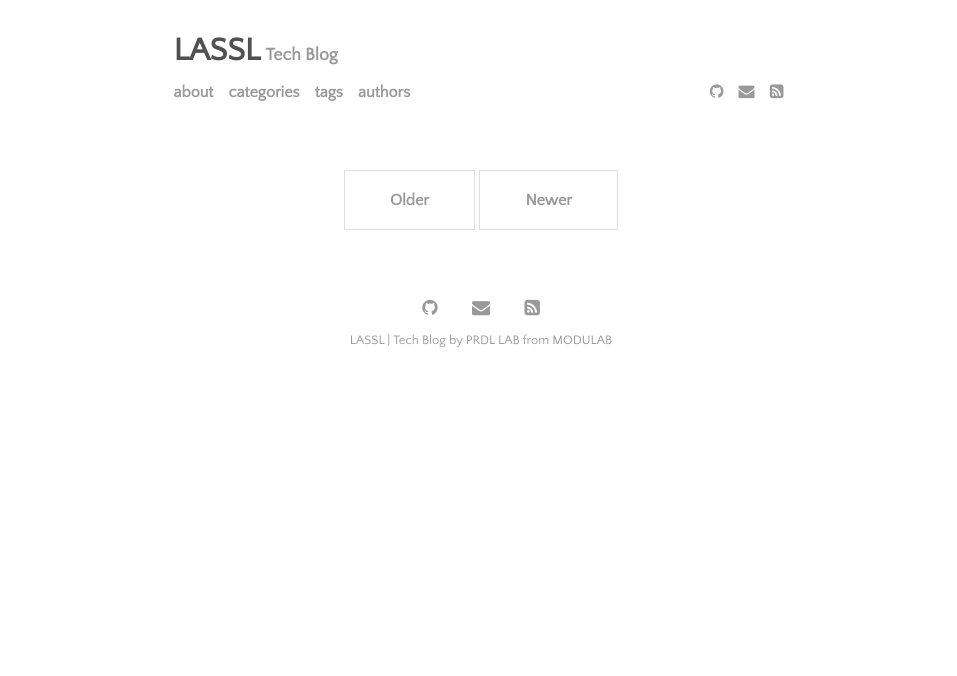
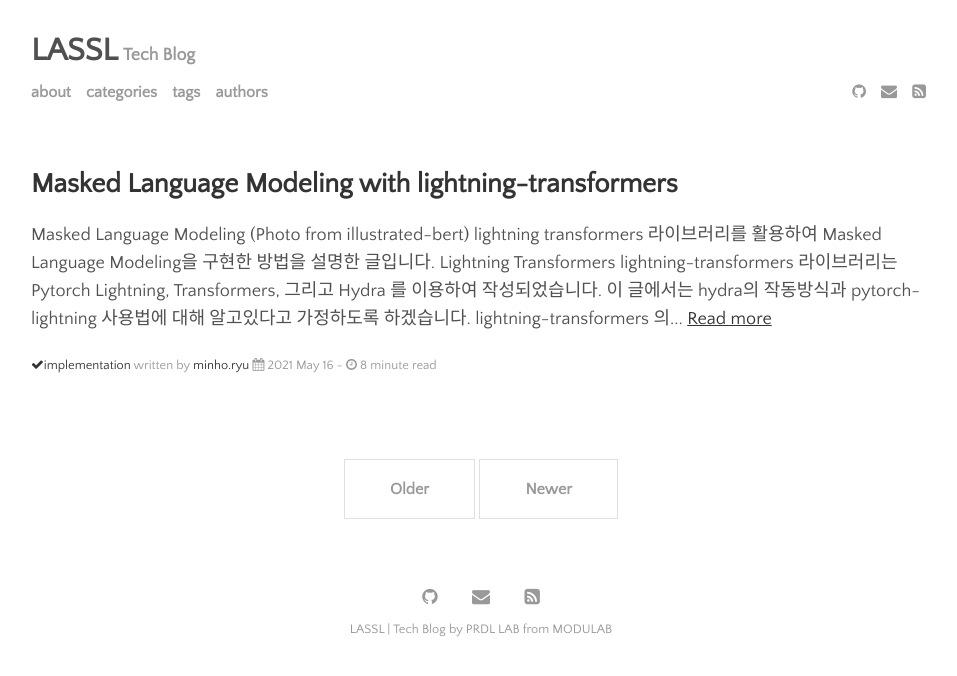
Before and after one commit to lassl/_lassl.github.io, a Jekyll site: the page built from index.html, in a window 1280 px wide. Shown: the top 676 px of the page, without its empty margins (159-1116 px from the left). Built offline with Jekyll 4.4.1, drawn with Linux system fonts in a browser that asks for light colours; the list of posts is cut into pages by our own code; some of the changed lines change nothing that is shown.

Commit message:
[blog] docs: lightning-transformers MLM impl - MLM 구현 방법 블로그 작성 - width 900px로 확장
Refs: #13

````diff
--- /dev/null
+++ b/_posts/2021-05-16-lightning-transformers-mlm.md
@@ -0,0 +1,419 @@
+---
+layout: post
+title: Masked Language Modeling with lightning-transformers
+author: minho.ryu
+categories: [implementation]
+tags: []
+
+---
+<img src="https://user-images.githubusercontent.com/19511788/118396034-8b12ba80-b688-11eb-8d2e-c6adef157ce8.png">
+<center> Masked Language Modeling <a href="http://jalammar.github.io/illustrated-bert/" target="_blank">(Photo from illustrated-bert)</a></center>
+
+- lightning transformers 라이브러리를 활용하여 Masked Language Modeling을 구현한 방법을 설명한 글입니다.
+
+<br />
+
+---
+### Lightning Transformers
+lightning-transformers 라이브러리는 [Pytorch Lightning](https://github.com/PyTorchLightning/pytorch-lightning), [Transformers](https://github.com/huggingface/transformers), 그리고 [Hydra](https://github.com/facebookresearch/hydra) 를 이용하여 작성되었습니다. 이 글에서는 hydra의 작동방식과 pytorch-lightning 사용법에 대해 알고있다고 가정하도록 하겠습니다.
+
+lightning-transformers 의 코드 구성은 아래와 같습니다.
+
+    .
+    ├── conf                            # Config files for hydra
+    │   ├── dataset/nlp                 # dataset config for each nlp task
+    │   │   ├── language_modeling
+    │   │   ├── ...
+    │   │   └── translation
+    │   ├── ...
+    │   ├── task/nlp                    # model config for each nlp task
+    │   │   ├── language_modeling.yaml
+    │   │   ├── ...
+    │   │   └── translation.yaml
+    │   └── ...
+    ├── lightning_transformers          # Source files
+    │   ├── cli
+    │   ├── core                        # backbone classes using pytorch-lightning
+    │   └── task/nlp
+    │       ├── language_modeling
+    │       │   ├── config.py           # Task-specific config class
+    │       │   ├── data.py             # Task-specific data class
+    │       │   └── model.py            # Task-specific model class
+    │       ├── ...
+    │       └── translation
+    ├── ...
+    ├── predict.py                      # Script for prediction
+    └── train.py                        # Script for training
+
+<br />
+
+---
+### Language Modeling in lightning-transformers
+Masked Language Modeling 구현 방법에 앞서 Language Modeling이 어떻게 구현되어 있는지 살펴봅시다. 사실 LM과 MLM의 구현방식은 크게 다르지 않으므로 이를 대부분 참조하였습니다.
+먼저 위 코드 구성에서 lightning_transformers 폴더 아래 있는 task/nlp/language_modeling 안의 파일들을 보면,
+
+```python
+""" language_modeling/config.py """
+
+from dataclasses import dataclass
+from lightning_transformers.core.nlp import HFTransformerDataConfig
+
+
+@dataclass
+class LanguageModelingDataConfig(HFTransformerDataConfig):
+    block_size: int = 128
+```
+config.py 파일에서는 Language Modeling 데이터 모듈에서 사용할 config를 정의하였습니다. LanguageModelingDataConfig는 HFTransformerDataConfig를 상속받았는데,
+HFTransformerDataConfig에는 dataset_name, padding, truncation 등의 transformers 라이브러리를 사용할 때 task-dependent 하게 공통으로 사용되는 argument들이 정의되어 있습니다.
+
+```python
+""" language_modeling/data.py """
+
+from functools import partial
+from typing import Callable, Optional, Union
+
+from datasets import Dataset
+from pytorch_lightning import _logger as log
+from transformers import default_data_collator, PreTrainedTokenizerBase
+
+from lightning_transformers.core.nlp import HFDataModule
+from lightning_transformers.task.nlp.language_modeling.config import LanguageModelingDataConfig
+
+class LanguageModelingDataModule(HFDataModule):
+    """
+    Defines ``LightningDataModule`` for Language Modeling Datasets.
+
+    Args:
+        *args: ``HFDataModule`` specific arguments.
+        cfg: Contains data specific parameters when processing/loading the dataset
+            (Default ``LanguageModelingDataConfig``)
+        **kwargs: ``HFDataModule`` specific arguments.
+    """
+    cfg: LanguageModelingDataConfig
+
+    def __init__(self, *args, cfg: LanguageModelingDataConfig = LanguageModelingDataConfig(), **kwargs) -> None:
+        super().__init__(*args, cfg=cfg, **kwargs)
+
+    def process_data(self, dataset: Dataset, stage: Optional[str] = None) -> Dataset:
+        column_names = dataset["train" if stage == "fit" else "validation"].column_names
+        text_column_name = "text" if "text" in column_names else column_names[0]
+
+        tokenize_function = partial(self.tokenize_function, tokenizer=self.tokenizer, text_column_name=text_column_name)
+
+        dataset = dataset.map(
+            tokenize_function,
+            batched=True,
+            num_proc=self.cfg.preprocessing_num_workers,
+            remove_columns=column_names,
+            load_from_cache_file=self.cfg.load_from_cache_file,
+        )
+
+        convert_to_features = partial(self.convert_to_features, block_size=self.effective_block_size)
+
+        dataset = dataset.map(
+            convert_to_features,
+            batched=True,
+            num_proc=self.cfg.preprocessing_num_workers,
+            load_from_cache_file=self.cfg.load_from_cache_file,
+        )
+
+        return dataset
+
+    @property
+    def effective_block_size(self) -> int:
+        if self.cfg.block_size is None:
+            block_size = self.tokenizer.model_max_length
+            if block_size > 1024:
+                log.warn(
+                    f"The tokenizer picked seems to have a very large `model_max_length` "
+                    f"({self.tokenizer.model_max_length}). "
+                    "Picking 1024 instead. You can change that default value by passing dataset.cfg.block_size=x."
+                )
+            block_size = 1024
+        else:
+            if self.cfg.block_size > self.tokenizer.model_max_length:
+                log.warn(
+                    f"The block_size passed ({self.cfg.block_size}) is larger than the maximum length for the model"
+                    f"({self.tokenizer.model_max_length}). Using block_size={self.tokenizer.model_max_length}."
+                )
+            block_size = min(self.cfg.block_size, self.tokenizer.model_max_length)
+        return block_size
+
+    @staticmethod
+    def tokenize_function(
+        examples,
+        tokenizer: Union[PreTrainedTokenizerBase],
+        text_column_name: str = None,
+    ):
+        return tokenizer(examples[text_column_name])
+
+    @staticmethod
+    def convert_to_features(examples, block_size: int, **kwargs):
+        # Concatenate all texts.
+        concatenated_examples = {k: sum(examples[k], []) for k in examples.keys()}
+        total_length = len(concatenated_examples[list(examples.keys())[0]])
+        # We drop the small remainder, we could add padding if the model supported it instead of this drop, you can
+        # customize this part to your needs.
+        total_length = (total_length // block_size) * block_size
+        # Split by chunks of max_len.
+        result = {
+            k: [t[i:i + block_size] for i in range(0, total_length, block_size)]
+            for k, t in concatenated_examples.items()
+        }
+        result["labels"] = result["input_ids"].copy()
+        return result
+
+    @property
+    def collate_fn(self) -> Callable:
+        return default_data_collator
+```
+data.py 파일에서는 데이터를 훈련 및 예측에 사용할 수 있는 형태로 변환하는 process_data 함수가 정의되어있습니다.
+tokenize_function 은 주어진 text 를 먼저 tokenizer 를 통해 input_ids (, token_type_ids, attention_mask) 로 변환해줍니다.
+그 다음 convert_to_features 에서는 language modeling 을 할 token 의 갯수를 주어진 block_size 만큼 늘려주기 위해 모든 example text 를
+이어 붙인 다음 block_size 만큼씩 쪼개주는 작업을 진행하고, labels 은 input_ids 을 복사하여 넣어줍니다.
+
+```python
+""" language_modeling/model.py """
+
+from lightning_transformers.core.nlp import HFTransformer
+
+class LanguageModelingTransformer(HFTransformer):
+    """
+    Defines ``LightningModule`` for the Language Modeling Task.
+
+    Args:
+        *args: :class:`lightning_transformers.core.nlp.HFTransformer` arguments.
+        downstream_model_type: Downstream HuggingFace AutoModel to load. (default ``transformers.AutoModelForCausalLM``)
+        **kwargs: :class:`lightning_transformers.core.nlp.HFTransformer` arguments.
+    """
+
+    def __init__(self, *args, downstream_model_type: str = 'transformers.AutoModelForCausalLM', **kwargs) -> None:
+        super().__init__(downstream_model_type, *args, **kwargs)
+
+    def on_fit_start(self):
+        tokenizer_length = len(self.tokenizer)
+        self.model.resize_token_embeddings(tokenizer_length)
+
+    def _step(self, batch, batch_idx):
+        outputs = self.model(**batch)
+        loss = outputs[0]
+        return loss
+
+    def training_step(self, batch, batch_idx):
+        loss = self._step(batch, batch_idx)
+        self.log("train_loss", loss)
+        return loss
+
+    def validation_step(self, batch, batch_idx, dataloader_idx=0):
+        loss = self._step(batch, batch_idx)
+        self.log("val_loss", loss, sync_dist=True)
+
+    def test_step(self, batch, batch_idx, dataloader_idx=0):
+        loss = self._step(batch, batch_idx)
+        self.log("test_loss", loss, sync_dist=True)
+
+    @property
+    def hf_pipeline_task(self) -> str:
+        return "text-generation"
+```
+model.py 파일에서는 transformers 와 pytorch-lightning 라이브러리의 모델 구조를 연결하는 역할을 해줍니다.
+이렇게 세 가지 파일을 살펴보았는데 코드를 천천히 보시면 사실 task 관련한 대부분의 구현이 transformers 에 되어 있기 때문에 어렵지 않게 사용하실 수 있음을 볼 수 있습니다.
+그럼 Masked Language Modeling 을 구현한 방법으로 넘어가도록 하겠습니다.
+
+<br />
+
+---
+### Masked Language Modeling Implementation
+위 Language Modeling (LM) 관련 scripts 들을 이해하셨다면 Masked Language Modeling (MLM) 을 구현하는 것은 크게 어렵지 않습니다.
+LM 과 마찬가지로 task/nlp 아래 masked_language_modeling 폴더를 만든 뒤 그 안에 config.py, data.py, model.py 스크립트들을 만들었습니다.
+먼저 MLM 의 model.py 의 경우 LM 의 model.py 파일을 그대로 사용하되 downstram_model_type 의 default 값을 transformers.AutoModelForCausalLM 이 아닌
+transformers.AutoModelForMaskedLM 으로 바꿔주었습니다. 감사하게도 transformers 라이브러리에서 모델링 부분이 모두 구현되어 있어 가져다 쓰기만 하면 됩니다.
+
+```python
+""" masked_language_modeling/model.py """
+
+from lightning_transformers.core.nlp import HFTransformer
+
+class MaskedLanguageModelingTransformer(HFTransformer):
+    """
+    Defines ``LightningModule`` for the Masked Language Modeling Task.
+
+    Args:
+        *args: :class:`lightning_transformers.core.nlp.HFTransformer` arguments.
+        downstream_model_type: Downstream HuggingFace AutoModel to load. (default ``transformers.AutoModelForMaskedLM``)
+        **kwargs: :class:`lightning_transformers.core.nlp.HFTransformer` arguments.
+    """
+
+    def __init__(self, *args, downstream_model_type: str = 'transformers.AutoModelForMaskedLM', **kwargs) -> None:
+        super().__init__(downstream_model_type, *args, **kwargs)
+
+    def on_fit_start(self):
+        tokenizer_length = len(self.tokenizer)
+        self.model.resize_token_embeddings(tokenizer_length)
+
+    def _step(self, batch, batch_idx):
+        outputs = self.model(**batch)
+        loss = outputs[0]
+        return loss
+
+    def training_step(self, batch, batch_idx):
+        loss = self._step(batch, batch_idx)
+        self.log("train_loss", loss)
+        return loss
+
+    def validation_step(self, batch, batch_idx, dataloader_idx=0):
+        loss = self._step(batch, batch_idx)
+        self.log("val_loss", loss, sync_dist=True)
+
+    def test_step(self, batch, batch_idx, dataloader_idx=0):
+        loss = self._step(batch, batch_idx)
+        self.log("test_loss", loss, sync_dist=True)
+
+    @property
+    def hf_pipeline_task(self) -> str:
+        return "masked-text-generation"
+```
+
+두 번째로 볼 부분은 data.py 파일입니다. 여기서도 사실 LM 의 data.py 파일과 크게 다르지 않습니다. 다만 LM 의 경우에는 최대한 길이를 길게 학습하는 것이 유리한 반면 MLM 에서는 line_by_line 으로 학습하는 것이 필요할 때도 있습니다. 이는 LM 은 다음 단어만을 예측하는 것이므로 짧은 것부터 긴 것까지 모두 학습이 되지만 MLM 은 주어진 토큰들을 모두 읽고 예측하는 것이기 때문에 주어진 문장의 길이에 따라 학습이 달라지기 때문입니다. 따라서 line_by_line 으로 학습데이터를 형성할 것인지 아니면 LM 과 마찬가지로 모든 text 를 이어 붙인다음 주어진 max_length 로 쪼갤 것인지 선택할 수 있도록 옵션을 줘야합니다. 추가로 Whole Word Masking 기능을 사용할 수 있도록 옵션으로 추가하였습니다.
+
+```python
+""" masked_language_modeling/data.py """
+from functools import partial
+from typing import Callable, Optional, Union
+
+from datasets import Dataset
+from transformers import DataCollatorForLanguageModeling, DataCollatorForWholeWordMask, PreTrainedTokenizerBase
+
+from lightning_transformers.core.nlp import HFDataModule
+from lightning_transformers.task.nlp.masked_language_modeling.config import MaskedLanguageModelingDataConfig
+
+class MaskedLanguageModelingDataModule(HFDataModule):
+    """
+    Defines ``LightningDataModule`` for Language Modeling Datasets.
+
+    Args:
+        *args: ``HFDataModule`` specific arguments.
+        cfg: Contains data specific parameters when processing/loading the dataset
+            (Default ``MaskedLanguageModelingDataConfig``)
+        **kwargs: ``HFDataModule`` specific arguments.
+    """
+    cfg: MaskedLanguageModelingDataConfig
+
+    def __init__(
+        self, *args, cfg: MaskedLanguageModelingDataConfig = MaskedLanguageModelingDataConfig(), **kwargs
+    ) -> None:
+        super().__init__(*args, cfg=cfg, **kwargs)
+
+    def process_data(self, dataset: Dataset, stage: Optional[str] = None) -> Dataset:
+        column_names = dataset["train" if stage == "fit" else "validation"].column_names
+        text_column_name = "text" if "text" in column_names else column_names[0]
+        tokenize_function = partial(
+            self.tokenize_function,
+            tokenizer=self.tokenizer,
+            text_column_name=text_column_name,
+            line_by_line=self.cfg.line_by_line,
+            padding=self.cfg.padding,
+            max_length=self.cfg.max_length,
+        )
+
+        dataset = dataset.map(
+            tokenize_function,
+            batched=True,
+            num_proc=self.cfg.preprocessing_num_workers,
+            remove_columns=column_names,
+            load_from_cache_file=self.cfg.load_from_cache_file,
+        )
+
+        if not self.cfg.line_by_line:
+            convert_to_features = partial(
+                self.convert_to_features,
+                max_seq_length=self.cfg.max_length,
+            )
+
+            dataset = dataset.map(
+                convert_to_features,
+                batched=True,
+                num_proc=self.cfg.preprocessing_num_workers,
+                load_from_cache_file=self.cfg.load_from_cache_file,
+            )
+
+        return dataset
+
+    @staticmethod
+    def tokenize_function(
+        examples,
+        tokenizer: Union[PreTrainedTokenizerBase],
+        text_column_name: str = None,
+        line_by_line: bool = False,
+        padding: Union[str, bool] = "max_length",
+        max_length: int = 128,
+    ):
+        if line_by_line:
+            examples[text_column_name] = [
+                line for line in examples[text_column_name] if len(line) > 0 and not line.isspace()
+            ]
+            return tokenizer(
+                examples[text_column_name],
+                padding=padding,
+                truncation=True,
+                max_length=max_length,
+                # We use this option because DataCollatorForLanguageModeling (see below) is more efficient when it
+                # receives the `special_tokens_mask`.
+                return_special_tokens_mask=True,
+            )
+        else:
+            # Otherwise, we tokenize every text, then concatenate them together before splitting them in smaller parts.
+            # We use `return_special_tokens_mask=True` because DataCollatorForLanguageModeling (see below) is more
+            # efficient when it receives the `special_tokens_mask`.
+            return tokenizer(examples[text_column_name], return_special_tokens_mask=True)
+
+    @staticmethod
+    def convert_to_features(examples, max_seq_length: int, **kwargs):
+        # Concatenate all texts.
+        concatenated_examples = {k: sum(examples[k], []) for k in examples.keys()}
+        total_length = len(concatenated_examples[list(examples.keys())[0]])
+        # We drop the small remainder, we could add padding if the model supported it instead of this drop, you can
+        # customize this part to your needs.
+        total_length = (total_length // max_seq_length) * max_seq_length
+        # Split by chunks of max_len.
+        result = {
+            k: [t[i : i + max_seq_length] for i in range(0, total_length, max_seq_length)]
+            for k, t in concatenated_examples.items()
+        }
+        return result
+
+    @property
+    def collate_fn(self) -> Callable:
+        if self.cfg.wwm:
+            return DataCollatorForWholeWordMask(self.tokenizer, mlm_probability=self.cfg.mlm_probability)
+        else:
+            return DataCollatorForLanguageModeling(self.tokenizer, mlm_probability=self.cfg.mlm_probability)
+
+```
+
+마지막으로 config.py 파일입니다. 이 파일에서는 MLM 에서 쓰인 argument 를 추가해주면 됩니다. 위 model.py 스크립트에서 추가로 사용한 argument 는 mlm_probability, line_by_line, wwm 세 가지가 있습니다. 따라서 이 세 가지 옵션을 아래와 같이 추가해주면 됩니다.
+
+```python
+""" masked_language_modeling/config.py """
+
+from dataclasses import dataclass, field
+from lightning_transformers.core.nlp import HFTransformerDataConfig
+
+@dataclass
+class MaskedLanguageModelingDataConfig(HFTransformerDataConfig):
+    mlm_probability: float = field(
+        default=0.15,
+        metadata={"help": "Ratio of tokens to mask for masked language modeling loss"},
+    )
+    line_by_line: bool = field(
+        default=False,
+        metadata={"help": "Whether distinct lines of text in the dataset are to be handled as distinct sequences."},
+    )
+    wwm: bool = field()
+        default=False,
+        metadata={"help": "Whether or not use whole word masking"},
+    )
+```
+
+자 이렇게 lightning_transformers/task/nlp 에 필요한 파일들을 모두 추가하신 다음에 마지막으로 conf 폴더 아래에 필요한 yaml 파일들을 추가해주면 됩니다. 이 부분은 LM 과 관련된 파일을 보시면 충분히 이해하실 수 있기 때문에 생략하도록 하겠습니다.
+지금까지 lightning-transformers 를 이용해서 MLM 을 구현한 방법에 대해서 살펴보았습니다. 이 번 구현을 진행하면서 이 라이브러리를 구성하고 있는 세 가지 라이브러리에 대한 이해가 있다면 아주 쉽게 task 를 추가하거나 활용하여 수정할 수 있다는 것을 알 수 있었습니다. 정말 하루가 다르게 점점 더 사용 뿐만 아니라 개발 및 연구도 쉬워지는 것 같네요!
--- a/assets/css/main.css
+++ b/assets/css/main.css
@@ -81,7 +81,7 @@ hr {
 .container {
   margin-left: auto;
   margin-right: auto;
-  width: 615px;
+  width: 900px;
 }
 
 /*48em*/
````
